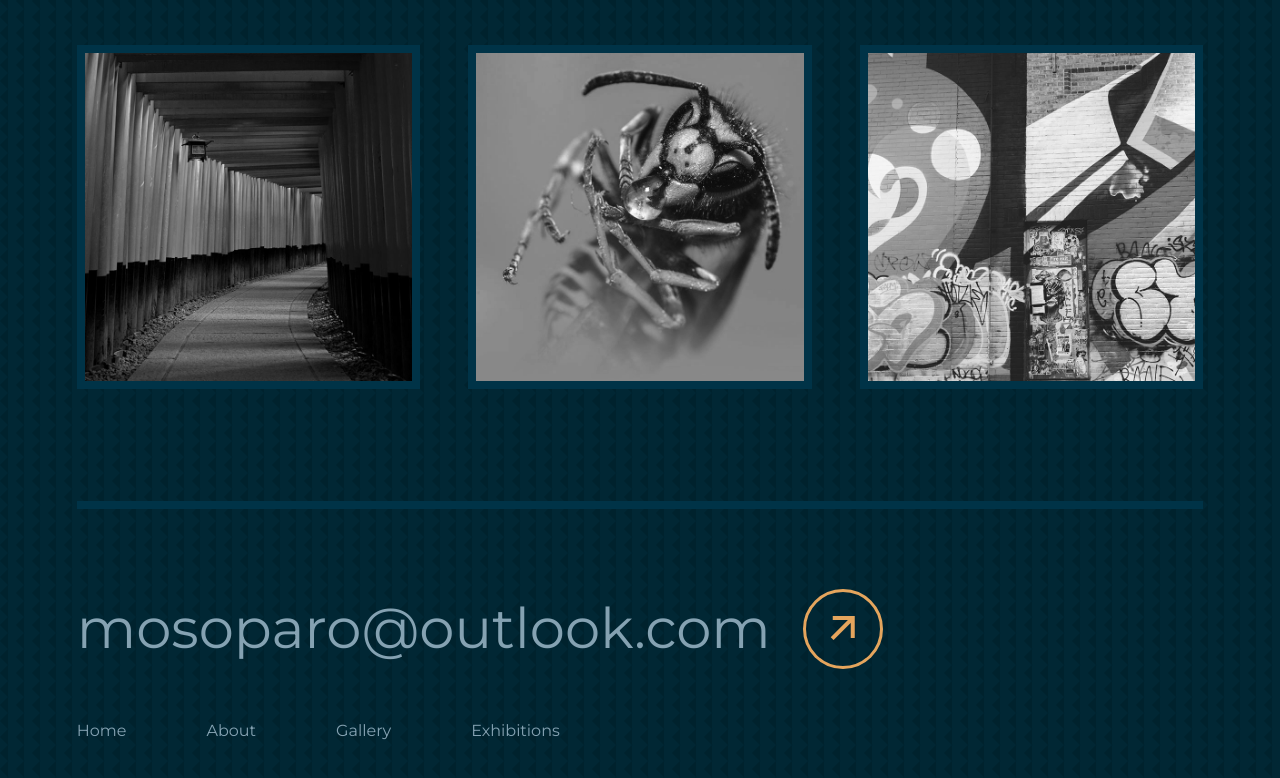
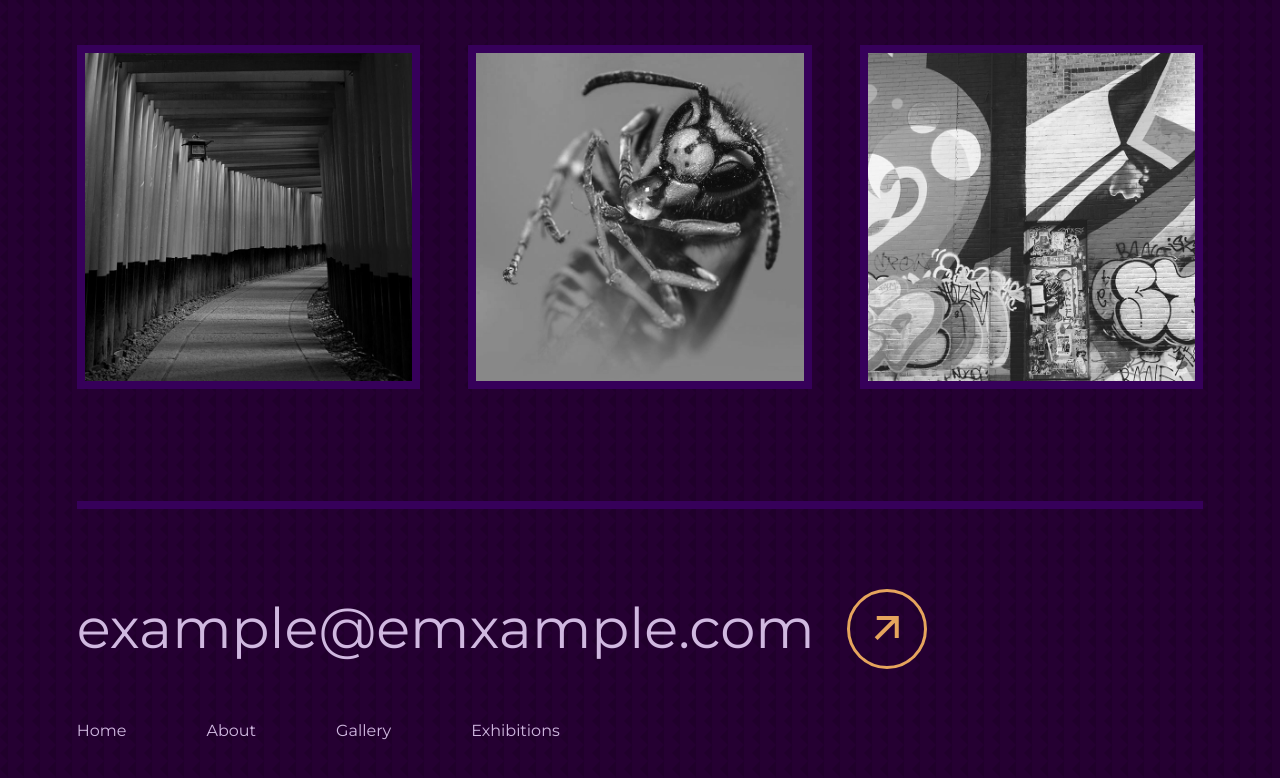
Before and after one commit to mohammedbabiker/photography-portfolio, a plain HTML site: page index.html in a window 1280 px wide. Shown: the part 4423-5201 px from the top of the page. Drawn offline with nearby package versions, Linux system fonts and the light colour scheme.

Commit message:
update email & color

```diff
--- a/assest/css/style.css
+++ b/assest/css/style.css
@@ -1,23 +1,23 @@
 :root {
   /* ---------GREEN THEME---------- */
-  --color-primary: #ff7b02;
+  /* --color-primary: #ff7b02;
   --color-primary-variant: #e5a55d;
   --color-bg-1: #000e17;
   --color-bg-2: #001e2d;
   --color-bg-3: #012734;
   --color-bg-4: #003347;
   --color-light: #85a2b2;
-  --color-white: hsl(0, 0%, 90%);
+  --color-white: hsl(0, 0%, 90%); */
 
   /* ----------PURPLE THEMES-------- */
-  /* --color-primary: #ff7b02;
+  --color-primary: #ff7b02;
   --color-primary-variant: #e5a55d;
   --color-bg-1: #140021;
   --color-bg-2: #1e003e;
   --color-bg-3: #250032;
   --color-bg-4: #36005a;
   --color-light: #d0b8e0;
-    --color-white: hsl(0, 0%, 90%); */
+  --color-white: hsl(0, 0%, 90%);
 
   --container-width-lg: 88%;
   --container-width-md: 92%;
--- a/index.html
+++ b/index.html
@@ -89,7 +89,7 @@
             sit porno site ipsum delegati ut maxima total commode quit
             subscript!
           </p>
-          <a href="mailto:mosoparo@outlook.com" class="header__btn-md"
+          <a href="mailto:example@emxample.com" class="header__btn-md"
             >Let's Talk</a
           >
         </div>
@@ -103,7 +103,7 @@
         <img src="/assest/img/frame2.jpg" alt="header frame two" />
       </div>
     </div>
-    <a href="mailto:mosoparo@outlook.com" class="contact__btn header__btn">
+    <a href="mailto:example@emxample.com" class="contact__btn header__btn">
       <i class="ri-arrow-right-up-line"></i>
       <p>CONTACT - SEND ME AN EMAIL</p>
     </a>
@@ -111,7 +111,7 @@
     <section id="about">
       <div class="container about__container">
         <h2 class="about__title">About<br />Sara</h2>
-        <a href="mailto:mosoparo@outlook.com" class="contact__btn about__btn">
+        <a href="mailto:example@emxample.com" class="contact__btn about__btn">
           <i class="ri-arrow-right-up-line"></i>
           <p>CONTACT - SEND ME AN EMAIL</p>
         </a>
@@ -211,7 +211,7 @@
             distinction?
           </p>
           <a
-            href="mailto:mosoparo@outlook.com"
+            href="mailto:example@emxample.com"
             class="contact__btn exhibitions__btn"
           >
             <i class="ri-arrow-right-up-line"></i>
@@ -233,8 +233,8 @@
     <footer>
       <div class="container footer__container">
         <div class="footer__head">
-          <h2 class="footer__title">mosoparo@outlook.com</h2>
-          <a href="mailto:mosoparo@outlook.com" class="footer__btn"
+          <h2 class="footer__title">example@emxample.com</h2>
+          <a href="mailto:example@emxample.com" class="footer__btn"
             ><i class="ri-arrow-right-up-line"></i
           ></a>
         </div>
```
Lines whose indentation alone changed are shown as unchanged.
